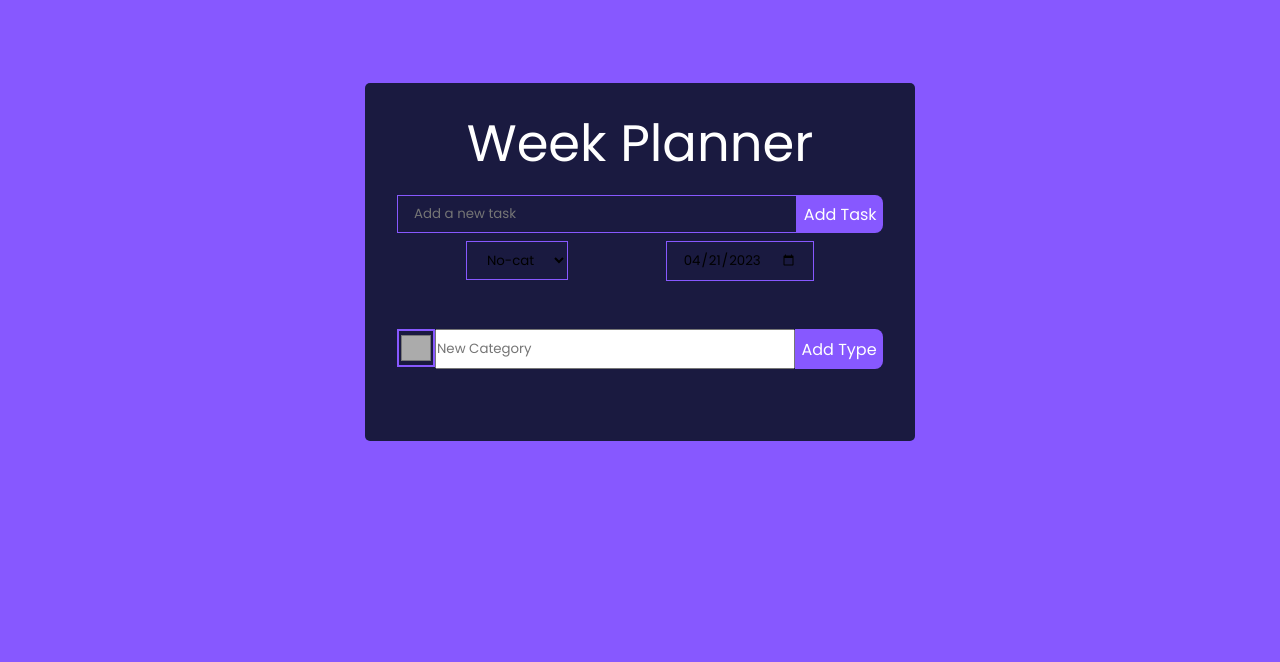
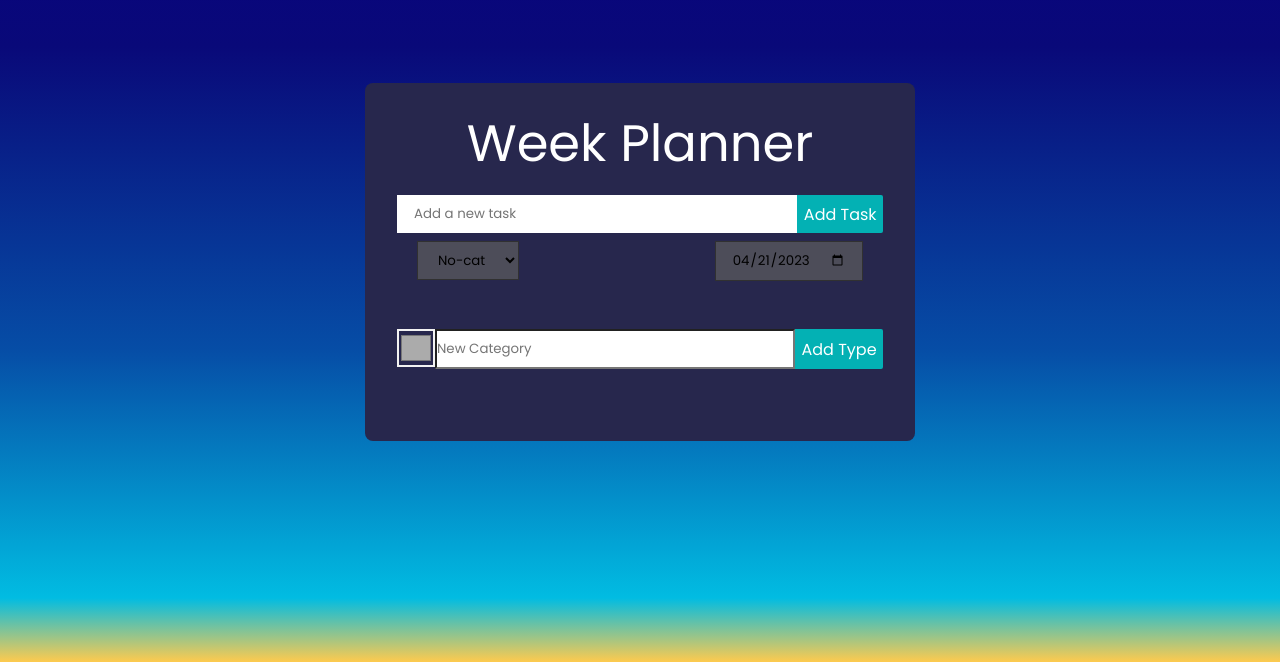
Before and after one commit to Aredros/Complex-todolist, a React (Vite) app: page / in a window 1280 px wide. Shown: the part 138-800 px from the top of the page. Built offline with nearby package versions, Linux system fonts and the light colour scheme.

Commit message:
color palette change

```diff
--- a/src/App.scss
+++ b/src/App.scss
@@ -1,4 +1,18 @@
 @import url("https://fonts.googleapis.com/css2?family=Poppins&display=swap");
+
+/*COLORS*/
+$general-background-save: rgb(7, 0, 128);
+$general-background: linear-gradient(
+  180deg,
+  rgba(7, 0, 128, 1) 0%,
+  rgba(9, 9, 121, 1) 23%,
+  rgba(6, 77, 166, 1) 61%,
+  rgba(1, 188, 226, 1) 92%,
+  rgba(254, 189, 34, 0.8) 100%
+);
+$background-1: #27274d;
+
+/*COLORS END*/
 
 * {
   font-family: "Poppins", sans-serif;
@@ -8,7 +22,7 @@
 }
 
 body {
-  background: #8758ff;
+  background: $general-background;
   display: flex;
   justify-content: center;
   align-items: center;
@@ -19,25 +33,30 @@ body {
 }
 
 .TodoWrapper {
-  background: #1a1a40;
-  margin: auto;
-  padding: 2rem;
-  border-radius: 5px;
-  width: 370px;
   h1 {
     color: #fff;
     margin-bottom: 0.5rem;
     font-size: 3.2em;
   }
+  background: $background-1;
+  margin: auto;
+  padding: 2rem;
+  border-radius: 5px;
+  width: 370px;
+  border-radius: 8px;
+  -webkit-border-radius: 8px;
+  -moz-border-radius: 8px;
+  -ms-border-radius: 8px;
+  -o-border-radius: 8px;
 }
 /*Effects shared between Creating forms and Editing Forms*/
 .TodoForm,
 .EditTodoForm,
 .TypeForm {
-  width: 306px;
+  width: 95%;
   display: flex;
   flex-direction: column;
-  margin-bottom: 2rem;
+  margin: 0 auto 2rem;
   &__Task {
     display: flex;
     justify-content: center;
@@ -46,43 +65,50 @@ body {
     // margin: 1rem auto 0.5rem;
     &__input {
       outline: none;
-      background: none;
-      border: 1px solid #8758ff;
+      background: #fff;
+      border: 1px solid #fff;
       padding: 0.5rem 1rem;
       width: clamp(150px, 19em, 500px);
-      color: #fff;
+      color: black;
       flex: auto;
     }
   }
   &__CatDate {
     display: flex;
-    justify-content: space-around;
+    justify-content: space-between;
     padding-left: 10px;
     padding-right: 10px;
     align-items: baseline;
     input,
     select {
-      background: none;
-      border: 1px solid #8758ff;
+      background: rgba(95, 95, 95, 0.69);
+      border: 1px solid #313131;
       padding: 0.5rem 1rem;
     }
     select option {
-      background: #372563;
-      border: 1px solid #8758ff;
+      background: #fff;
+      border: 1px solid #313131;
       padding: 0.5rem 1rem;
-      color: #fff;
+      color: black;
     }
   }
 }
 /*Effects only for the editing forms*/
 .EditTodoForm {
+  width: 98%;
+  margin: auto;
   padding-bottom: 1rem;
-  background: #a180f7;
-  border-radius: 8px;
-  -webkit-border-radius: 8px;
-  -moz-border-radius: 8px;
-  -ms-border-radius: 8px;
-  -o-border-radius: 8px;
+  background: #005657;
+  border-radius: 2px;
+  -webkit-border-radius: 2px;
+  -moz-border-radius: 2px;
+  -ms-border-radius: 2px;
+  -o-border-radius: 2px;
+  &__Task {
+    width: 98%;
+    margin-left: auto;
+    margin-right: auto;
+  }
 }
 
 /*Effects only for the Type-category creating forms*/
@@ -96,7 +122,7 @@ body {
       height: 95%;
       width: 38px;
       background: none;
-      border: 2px solid #8758ff;
+      border: 2px solid #f2f2f2;
       position: relative;
       &::after {
         position: absolute;
@@ -107,6 +133,7 @@ body {
       margin-top: 0;
       height: 100%;
       flex: auto;
+      background: white;
     }
   }
 }
@@ -121,17 +148,17 @@ body {
 
 .add-btn {
   font-size: 0.8em;
-  background: #8758ff;
+  background: #03b1b4;
   color: #fff;
   border: none;
   padding: 0.4rem;
   cursor: pointer;
   vertical-align: middle;
-  border-radius: 8px;
-  -webkit-border-radius: 8px;
-  -moz-border-radius: 8px;
-  -ms-border-radius: 8px;
-  -o-border-radius: 8px;
+  border-radius: 2px;
+  -webkit-border-radius: 2px;
+  -moz-border-radius: 2px;
+  -ms-border-radius: 2px;
+  -o-border-radius: 2px;
   border-bottom-left-radius: 0;
   border-top-left-radius: 0;
 }
@@ -140,31 +167,35 @@ body {
   display: flex;
   justify-content: space-between;
   align-items: center;
-  background: #8758ff;
-  color: #fff;
+  background: #fff;
+  color: $background-1;
   padding: 0.5rem 0.75rem;
-  border-radius: 5px;
+  border-radius: 2px;
+  -webkit-border-radius: 1px;
+  -moz-border-radius: 2px;
+  -ms-border-radius: 2px;
+  -o-border-radius: 2px;
   margin-bottom: 0.2rem;
   cursor: pointer;
   min-height: 40px;
   position: relative;
   &:first-child {
-    border-radius: 0 5px 5px 5px;
-    -webkit-border-radius: 0 5px 5px 5px;
-    -moz-border-radius: 0 5px 5px 5px;
-    -ms-border-radius: 0 5px 5px 5px;
-    -o-border-radius: 0 5px 5px 5px;
+    border-radius: 0 2px 2px 2px;
+    -webkit-border-radius: 0 2px 2px 2px;
+    -moz-border-radius: 0 2px 2px 2px;
+    -ms-border-radius: 0 2px 2px 2px;
+    -o-border-radius: 0 2px 2px 2px;
   }
   &__type-color {
     width: 15px;
     height: 100%;
     position: absolute;
     left: 0;
-    border-radius: 8px 0 8px 8px;
-    -webkit-border-radius: 8px 0 8px 8px;
-    -moz-border-radius: 8px 0 8px 8px;
-    -ms-border-radius: 8px 0 8px 8px;
-    -o-border-radius: 8px 0 8px 8px;
+    border-radius: 0 0 2px 2px;
+    -webkit-border-radius: 0 0 2px 2px;
+    -moz-border-radius: 0 0 2px 2px;
+    -ms-border-radius: 0 0 2px 2px;
+    -o-border-radius: 0 0 2px 2px;
   }
   &__container {
     max-width: 315px;
@@ -187,7 +218,7 @@ body {
 
 .Weekly-divider {
   margin-bottom: 1rem;
-  background-color: #4f389e;
+  background-color: #00bdc0;
   position: relative;
   border-radius: 8px 8px 8px 8px;
   -webkit-border-radius: 8px 8px 8px 8px;
@@ -200,7 +231,7 @@ body {
     align-items: baseline;
     justify-content: space-between;
     margin-bottom: 0.2rem;
-    background-color: #8758ff;
+    background-color: #008b8e;
     border-radius: 8px 8px 0 0;
     -webkit-border-radius: 8px 8px 0 0;
     -moz-border-radius: 8px 8px 0 0;
@@ -208,6 +239,7 @@ body {
     -o-border-radius: 8px 8px 0 0;
     &__Titles {
       display: flex;
+      color: white;
       justify-content: space-between;
       align-items: center;
       width: 100%;
@@ -276,7 +308,7 @@ body {
   button {
     padding: 2px 15px;
     max-width: 70px;
-    background: #1a1a40;
+    background: #27275f;
     font-size: 0.8em;
   }
 }
@@ -293,19 +325,19 @@ body {
     padding: 0 5px 0 0;
     &__Title {
       text-align: left;
-      color: #fffc2d;
+      color: #f1ee1a;
       font-size: 0.85rem;
       margin-bottom: 0;
       width: auto;
       &:first-child {
-        background: #579ad9;
+        background: #5085b6;
         border-radius: 5px 5px 0 0;
         padding: 2px 7px;
         color: #fff;
       }
     }
     .todayDate {
-      background-color: #57d9c8 !important;
+      background-color: #44cfa6 !important;
       position: relative;
       &::before {
         content: "today";
--- a/src/assets/components/WeeklyDivider.tsx
+++ b/src/assets/components/WeeklyDivider.tsx
@@ -94,7 +94,7 @@ export const WeeklyDivider = (props: WeeklyDividerProps) => {
             "Weekly-divider__Header__Titles-complete"
           }`}
           style={{
-            background: `repeating-linear-gradient(to right, #2cd477 0%, #2cd477 ${weekPercentage}%, #8758ff ${weekNotComplete}%, #8758ff 100%)`,
+            background: `repeating-linear-gradient(to right, #2cd477 0%, #2cd477 ${weekPercentage}%, #008b8e ${weekNotComplete}%, #008b8e 100%)`,
             transition: "background 0.5s ease-in-out",
           }}
         >
```
